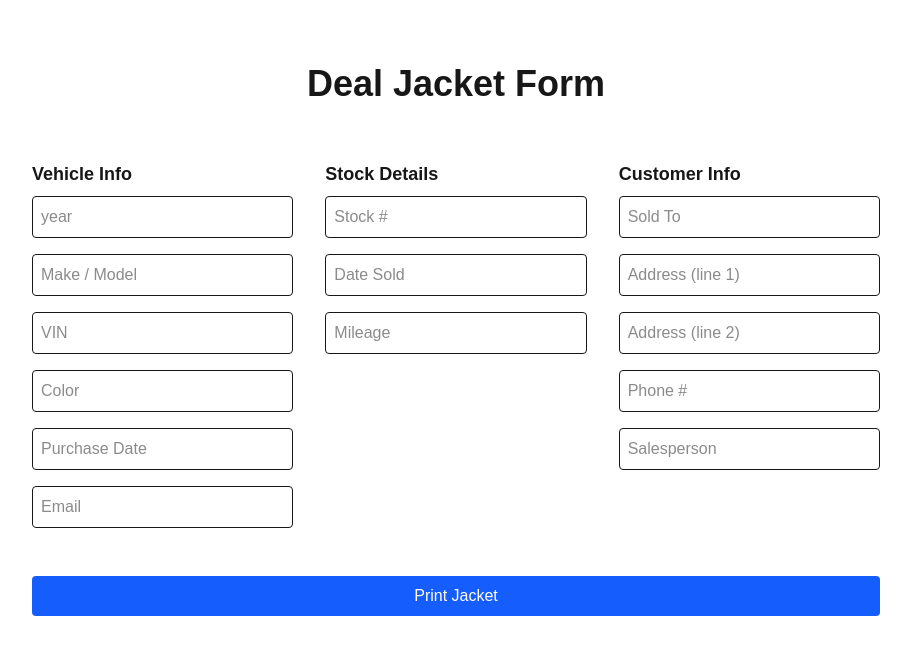
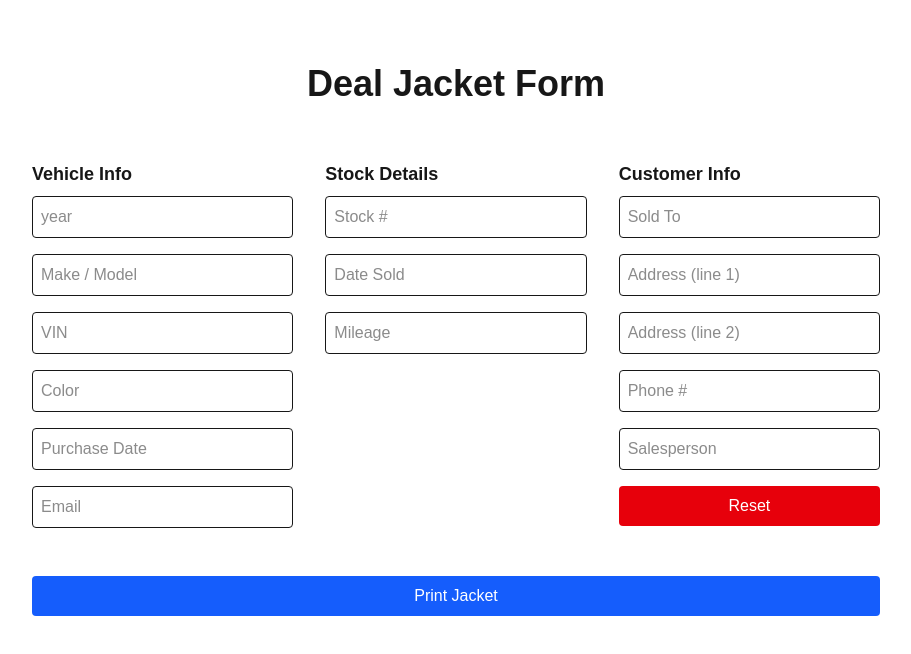
Before and after one commit to ljn16/deal-jacket, a Next.js app: page / in a window 1280 px wide. Shown: the top 654 px of the page, without its empty margins (184-1095 px from the left). Built offline with nearby package versions, Linux system fonts and the light colour scheme.

Commit message:
add reset fields button

```diff
--- a/app/page.tsx
+++ b/app/page.tsx
@@ -1,4 +1,3 @@
-// pages/index.tsx
 "use client";
 
 import { useState } from "react";
@@ -26,6 +25,27 @@ export default function Home() {
 
   const handleChange = (e: React.ChangeEvent<HTMLInputElement>) => {
     setForm({ ...form, [e.target.name]: e.target.value });
+  };
+
+  const resetForm = () => {
+    setForm({
+      year: "",
+      make: "",
+      vin: "",
+      color: "",
+      purchaseDate: "",
+      email: "",
+
+      stock: "",
+      dateSold: "",
+      mileage: "",
+
+      soldTo: "",
+      addressL1: "",
+      addressL2: "",
+      phone: "",
+      salesperson: ""
+    });
   };
 
   const generatePDF = async () => {
@@ -190,6 +210,12 @@ export default function Home() {
               onChange={handleChange}
               className="border p-2 rounded"
             />
+            <button
+              onClick={resetForm}
+              className=" p-2 rounded bg-red-600 text-white hover:bg-red-700"
+            >
+              Reset
+            </button>
           </div>
         </div>
         <div className="col-span-3 mt-4">
```
